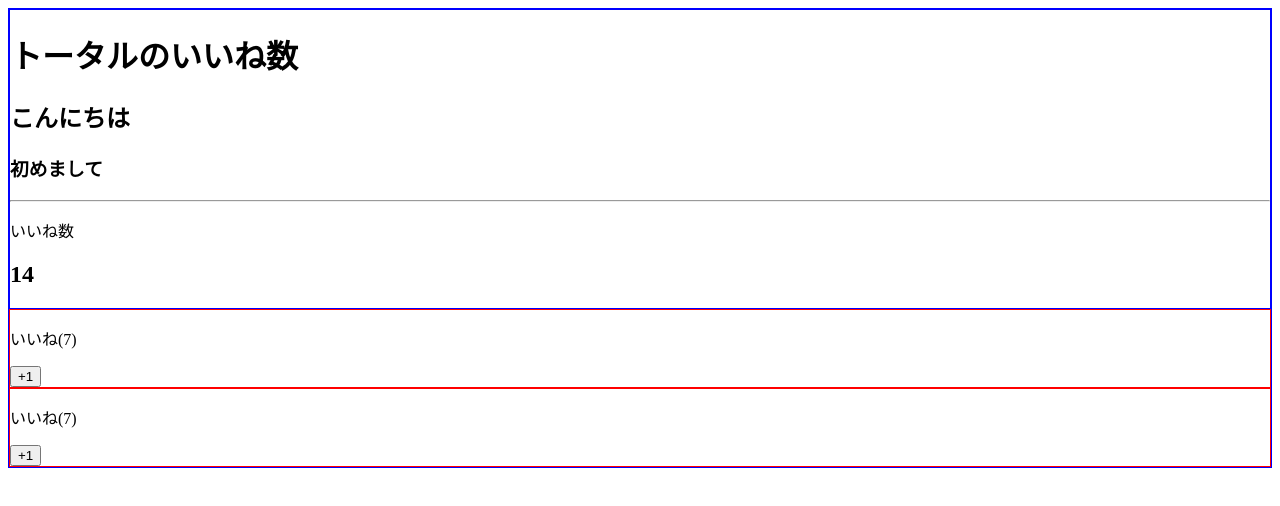
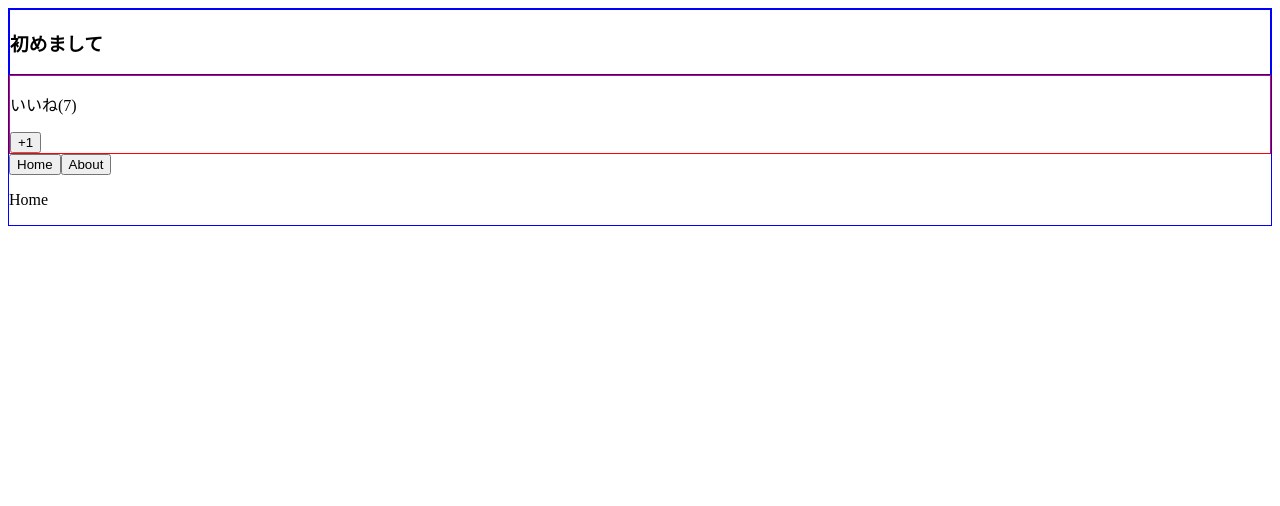
Before and after one commit to nom30523/p-vuejs, a Vue app in the folder p-vuejs/: page / in a window 1280 px wide. Shown: the top 506 px of the page. Built offline with nearby package versions, Linux system fonts and the light colour scheme.

Commit message:
動的コンポーネント

```diff
--- a/p-vuejs/src/App.vue
+++ b/p-vuejs/src/App.vue
@@ -1,31 +1,31 @@
 <template>
   <div>
-    <LikeHeader headerText="hello">
-      <h2>こんにちは</h2>
-      <template v-slot:title>
-        <h1>トータルのいいね数</h1>
-      </template>
+    <LikeHeader>
       <h3>初めまして</h3>
-      <template v-slot:number>
-        <h2>{{ number }}</h2>
-      </template>
     </LikeHeader>
     <LikeNumber :total-number="number" @my-click="incrementNumber"></LikeNumber>
-    <LikeNumber :total-number="number"></LikeNumber>
+    <button @click="currentComponent = 'Home'">Home</button>
+    <button @click="currentComponent = 'About'">About</button>
+    <component :is="currentComponent"></component>
   </div>
 </template>
 
 <script>
 import LikeHeader from "./components/LikeHeader.vue";
+import About from "./components/About.vue";
+import Home from "./components/Home.vue";
 
 export default {
   data: function() {
     return {
-      number: 14
+      number: 14,
+      currentComponent: "Home"
     }
   },
   components: {
-    LikeHeader
+    LikeHeader,
+    About,
+    Home
   },
   methods: {
     incrementNumber(value) {
--- /dev/null
+++ b/p-vuejs/src/components/About.vue
@@ -0,0 +1,6 @@
+<template>
+  <div>
+    <p>About</p>
+    <input>
+  </div>
+</template>
--- /dev/null
+++ b/p-vuejs/src/components/Home.vue
@@ -0,0 +1,3 @@
+<template>
+  <p>Home</p>
+</template>
--- a/p-vuejs/src/components/LikeHeader.vue
+++ b/p-vuejs/src/components/LikeHeader.vue
@@ -1,15 +1,18 @@
 <template>
   <div>
-    <slot name="title"></slot>
     <slot></slot>
-    <hr>
-    <p>いいね数</p>
-    <slot name="number"></slot>
   </div>
 </template>
 
 <script>
 export default {
-  props: ["headerText"]
+  data: function() {
+    return {
+      user: {
+        firstName: 'Jack',
+        lastName: 'Donald'
+      }
+    }
+  },
 };
 </script>
```
